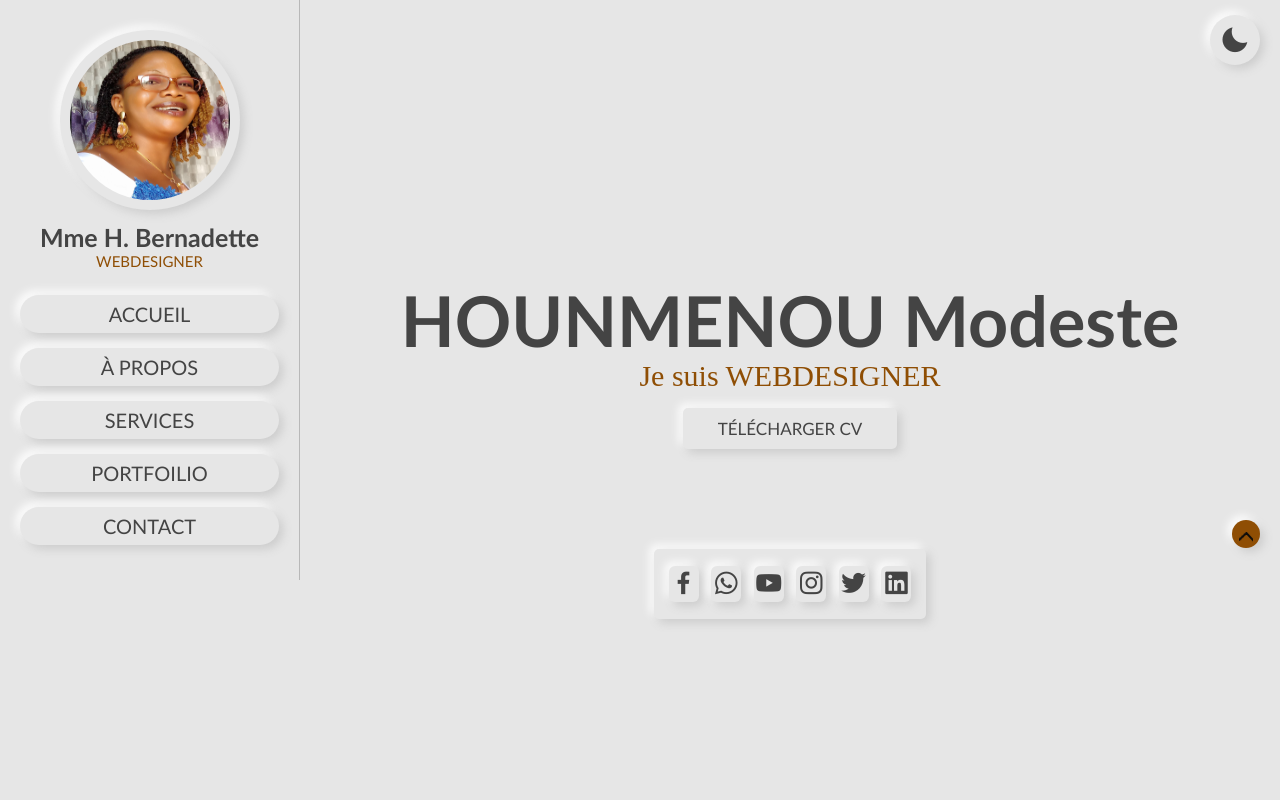
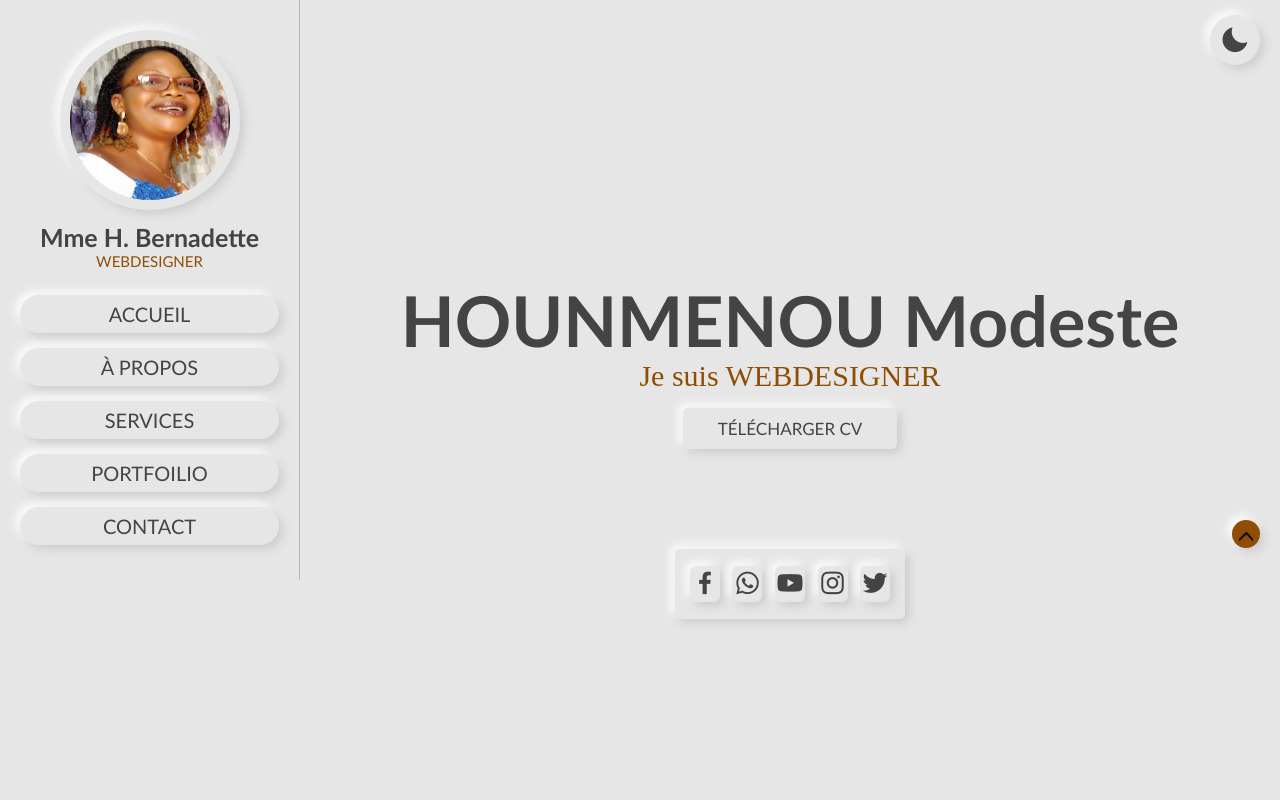
Before and after one commit to Modeste96-ua/portfolio, a plain HTML site: page index.html in a window 1280 px wide. Shown: the top 800 px of the page. Drawn offline with nearby package versions, Linux system fonts and the light colour scheme.

Commit message:
Update index.html

```diff
--- a/index.html
+++ b/index.html
@@ -45,8 +45,6 @@
             <a href="https://youtube.com/@bernadettelhounmenou2743?si=xIfwyl3KjQf7Tbmu" target="_blank"><i class='bx bxl-youtube'></i></a>
             <a href="https://www.instagram.com/bernomodesign/ " target="_blank"><i class='bx bxl-instagram'></i></a>
             <a href="https://x.com/bmdesig94" target="_blank"><i class='bx bxl-twitter'></i></a>
-            <a href="www.linkedin.com/in/bernadette-hounmenou-a33869357" target="_blank"> <i class='bx bxl-linkedin-square'></i> </a>
-
     </div>
 </section>
 
```
